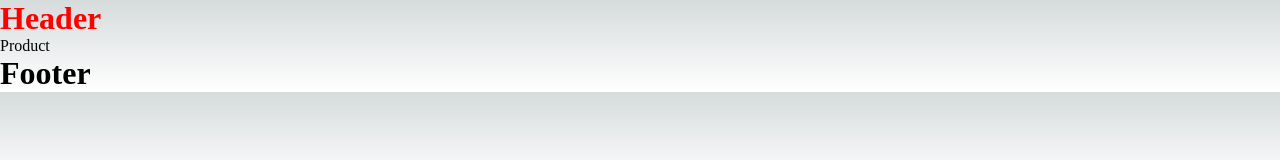
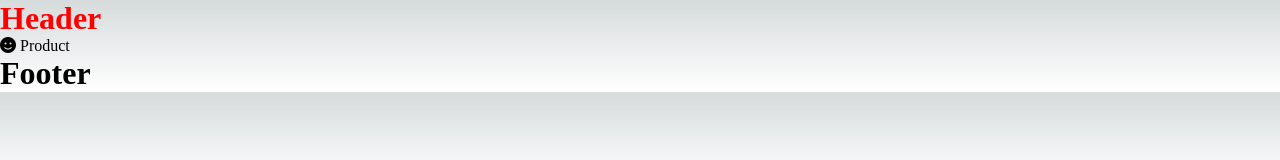
Before and after one commit to mehmetext/next-crash-course, a Next.js app: page /product in a window 1280 px wide. Shown: the top 160 px of the page. Built offline with nearby package versions, Linux system fonts and the light colour scheme.

Commit message:
edited _document.js file

```diff
--- a/pages/_document.js
+++ b/pages/_document.js
@@ -3,7 +3,12 @@ import { Html, Head, Main, NextScript } from "next/document";
 export default function Document() {
 	return (
 		<Html lang="tr">
-			<Head />
+			<Head>
+				<link
+					rel="stylesheet"
+					href="https://cdnjs.cloudflare.com/ajax/libs/font-awesome/6.3.0/css/all.min.css"
+				/>
+			</Head>
 			<body>
 				<Main />
 				<NextScript />
--- a/pages/index.js
+++ b/pages/index.js
@@ -9,7 +9,9 @@ export default function Home() {
 				<meta name="viewport" content="width=device-width, initial-scale=1" />
 				<link rel="icon" href="/favicon.ico" />
 			</Head>
-			<h4 className="title">Ana Sayfa</h4>
+			<h4 className="title">
+				<i class="fa-solid fa-face-smile"></i> Ana Sayfa
+			</h4>
 			<style jsx>{`
 				.title {
 					color: green;
--- a/pages/product.js
+++ b/pages/product.js
@@ -1,5 +1,9 @@
 import React from "react";
 
 export default function Product() {
-	return <div>Product</div>;
+	return (
+		<div>
+			<i class="fa-solid fa-face-smile"></i> Product
+		</div>
+	);
 }
```
